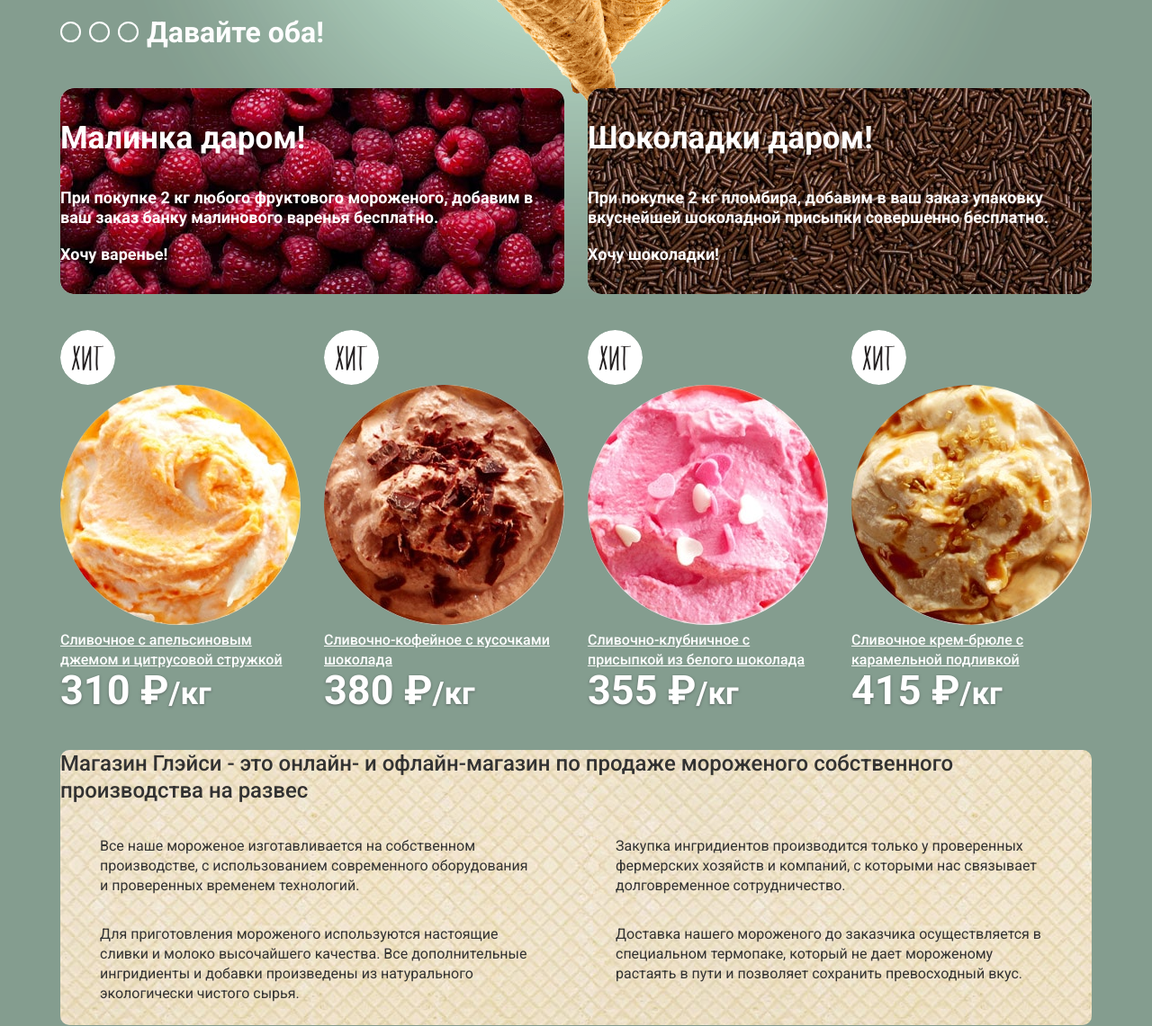
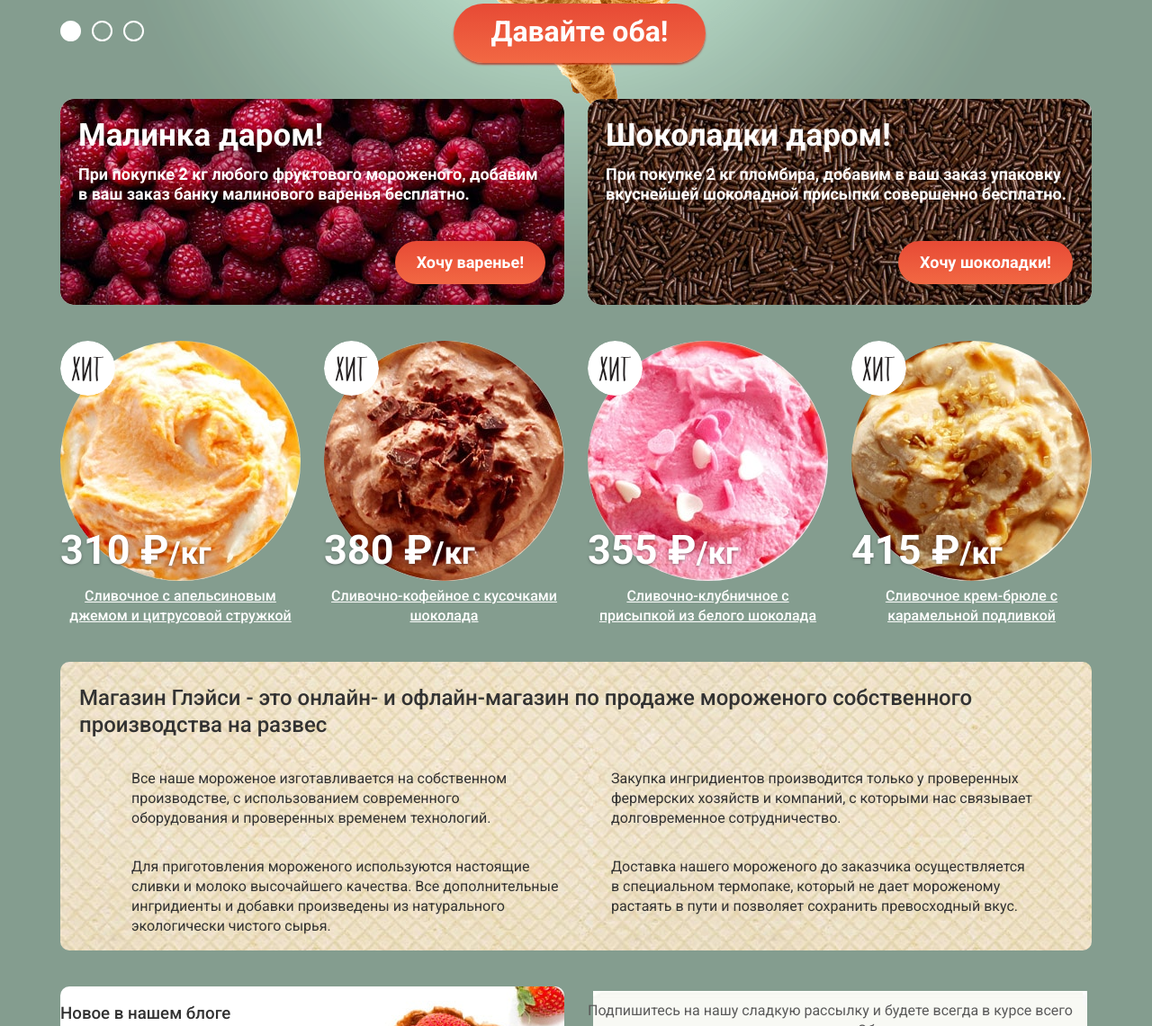
Before and after one commit to alexm515/543115-gllacy, a plain HTML site: page index.html in a window 1280 px wide. Shown: the part 540-1681 px from the top of the page at 90% size. Drawn offline with Linux system fonts and the light colour scheme.

Commit message:
Декор

```diff
--- a/css/style.css
+++ b/css/style.css
@@ -30,7 +30,7 @@ body {
 .container {
     width: 1146px;
     margin: 0 auto;
-    /*padding: 0 27px;*/
+    padding: 0 27px;
 }
 
 /*.main-header {
@@ -180,6 +180,8 @@ body {
     line-height: 24px;
     font-weight: bold;
     text-decoration: none;
+    background-image: linear-gradient(#e74a35, #f26843);
+    border-radius: 35px;
 }
 
 .button:active {
@@ -201,7 +203,7 @@ body {
 }
 
 .main-header .header-info {
-    margin-bottom: 260px;
+    margin-bottom: 280px;
 }
 
 /*.slider-container {
@@ -242,10 +244,16 @@ body {
 .slider .slider-name {
     font-size: 60px;
     line-height: 60px;
+    text-align: center;
+    width: 670px;
+    margin: 0 auto;
+    margin-bottom: 30px;
 }
 
 .slider .slider-controls {
     display: inline-block;
+    width: 267px;
+    margin-right: 26px;
 }
 
 .slider-controls label {
@@ -254,13 +262,26 @@ body {
     height: 19px;
     border: 2px solid #ffffff;
     border-radius: 50%;
-    margin-right: 5px;
+    margin-right: 8px;
+}
+
+.slider-controls .current-control {
+    background-color: #ffffff;
+}
+
+.slider .slider-button-wrapper {
+    display: inline-block;
+    width: 560px;
+    text-align: center;
 }
 
 .slider-button {
     display: inline-block;
     font-size: 32px;
     line-height: 44px;
+    padding: 13px 42px;
+    padding-top: 9px;
+    box-shadow: 0px 2px 2px 0px rgba(172, 16, 0, 0.64);
 }
 
 .promo .promo-list {
@@ -275,27 +296,52 @@ body {
 .promo .promo-item > h3 {
     font-size: 35px;
     line-height: 41px;
+    margin: 0;
+    padding: 0;
+    padding-top: 20px;
+    padding-left: 20px;
+    padding-right: 20px;
+    margin-bottom: 12px;
 }
 
 .promo .promo-item {
     width: 560px;
-    height: 229px;
+    min-height: 229px;
     border-radius: 15px;
+}
+
+.promo-item .promo-button-wrapper {
+    padding-right: 21px;
+    padding-bottom: 23px;
+    text-align: right;
+}
+
+.promo-button-wrapper .button {
+    display: inline-block;
+    padding: 12px 24px;
 }
 
 .promo .promo-raspberry {
     background-image: url("../img/raspberry_bg.jpg");
     background-repeat: no-repeat;
+    background-size: cover;
 }
 
 .promo .promo-chocolate {
     background-image: url("../img/chocolate_bg.jpg");
     background-repeat: no-repeat;
+    background-size: cover;
 }
 
 .promo .promo-description {
     font-size: 18px;
     line-height: 22px;
+    min-height: 70px;
+    margin: 0;
+    padding: 0;
+    padding-left: 20px;
+    padding-right: 20px;
+    margin-bottom: 15px;
 }
 
 .catalog .catalog-list {
@@ -315,16 +361,24 @@ body {
 
 .catalog-item {
     width: 267px;
+    position: relative;
 }
 
 .catalog-item .link {
+    display: inline-block;
     line-height: 22px;
     font-weight: 500;
+    text-align: center;
 }
 
 .catalog-item .link:hover,
 .catalog-item .link:focus {
     color: #ffbc9e;
+}
+
+.catalog-item p {
+    position: absolute;
+    top: 210px;
 }
 
 .catalog-item .price {
@@ -340,6 +394,7 @@ body {
 }
 
 .catalog-item .popular-item {
+    position: absolute;
     width: 61px;
     height: 61px;
     background-image: url("../img/hit.svg");
@@ -356,23 +411,20 @@ body {
 }
 
 .features {
-    width: 1146px;
-    height: 306px;
+    min-height: 306px;
     background-image: url("../img/wafer_bg.jpg");
     background-repeat: repeat;
     border-radius: 10px;
     margin-bottom: 40px;
+    padding: 0;
 }
 
 .features .features-list {
     list-style: none;
+    padding: 0 21px;
     margin: 0;
-    padding: 0;
     display: flex;
-    flex-direction: column;
     flex-wrap: wrap;
-    height: inherit;
-    align-content: space-around;
 }
 
 .features > h2 {
@@ -380,13 +432,33 @@ body {
     font-size: 24px;
     line-height: 30px;
     font-weight: 500;
+    padding-top: 25px;
+    padding-left: 21px;
+    padding-right: 21px;
+    margin-bottom: 18px;
 }
 
 .features .feature-item {
+    position: relative;
     color: #323232;
     line-height: 22px;
     font-weight: normal;
-    width: 485px;
+    width: 475px;
+    margin: 0;
+    padding: 0;
+    padding-left: 58px;
+}
+
+features .feature-item::before {
+    content: "";
+    position: absolute;
+    width: 49px;
+    height: 49px;
+    background-image: url("../img/ice-cream.svg");
+}
+
+.features .feature-item:nth-child(4) {
+    width: 470px;
 }
 
 .blog-wrapper {
@@ -691,3 +763,9 @@ body {
 .catalog .pagination-item-disabled > a {
     color: #999999;
 }
+
+/*======================================*/
+
+.help {
+    outline: 1px solid red;
+}
--- a/index.html
+++ b/index.html
@@ -92,11 +92,13 @@
               <input class="visually-hidden" type="radio" id="btn-2" name="toggle">
               <input class="visually-hidden" type="radio" id="btn-3" name="toggle">
               <div class="slider-controls">
-                  <label for="btn-1"></label>
+                  <label class="current-control" for="btn-1"></label>
                   <label for="btn-2"></label>
                   <label for="btn-3"></label>
               </div>
-              <a class="button slider-button" href="#">Давайте оба!</a>
+              <div class="slider-button-wrapper">
+                  <a class="button slider-button" href="#">Давайте оба!</a>
+              </div>
           </section>
 
           <section class="promo container">
@@ -105,12 +107,16 @@
                   <li class="promo-item promo-raspberry">
                       <h3>Малинка даром!</h3>
                       <p class="promo-description">При покупке 2 кг любого фруктового мороженого, добавим в ваш заказ банку малинового варенья бесплатно.</p>
-                      <a class="button" href="#">Хочу варенье!</a>
+                      <div class="promo-button-wrapper">
+                          <a class="button" href="#">Хочу варенье!</a>
+                      </div>
                   </li>
                   <li class="promo-item promo-chocolate">
                       <h3>Шоколадки даром!</h3>
                       <p class="promo-description">При покупке 2 кг пломбира, добавим в ваш заказ упаковку вкуснейшей шоколадной присыпки совершенно бесплатно.</p>
-                      <a class="button" href="#">Хочу шоколадки!</a>
+                      <div class="promo-button-wrapper">
+                          <a class="button" href="#">Хочу шоколадки!</a>
+                      </div>
                   </li>
               </ul>
           </section>
@@ -156,10 +162,10 @@
                       <p>Все наше мороженое изготавливается на собственном производстве, с использованием современного оборудования и проверенных временем технологий.</p>
                   </li>
                   <li class="feature-item">
-                      <p>Для приготовления мороженого используются настоящие сливки и молоко высочайшего качества. Все дополнительные ингридиенты и добавки произведены из натурального экологически чистого сырья.</p>
+                      <p>Закупка ингридиентов производится только у проверенных фермерских хозяйств и компаний, с которыми нас связывает долговременное сотрудничество.</p>
                   </li>
                   <li class="feature-item">
-                      <p>Закупка ингридиентов производится только у проверенных фермерских хозяйств и компаний, с которыми нас связывает долговременное сотрудничество.</p>
+                      <p>Для приготовления мороженого используются настоящие сливки и молоко высочайшего качества. Все дополнительные ингридиенты и добавки произведены из натурального экологически чистого сырья.</p>
                   </li>
                   <li class="feature-item">
                       <p>Доставка нашего мороженого до заказчика осуществляется в специальном термопаке, который не дает мороженому растаять в пути и позволяет сохранить превосходный вкус.</p>
```
